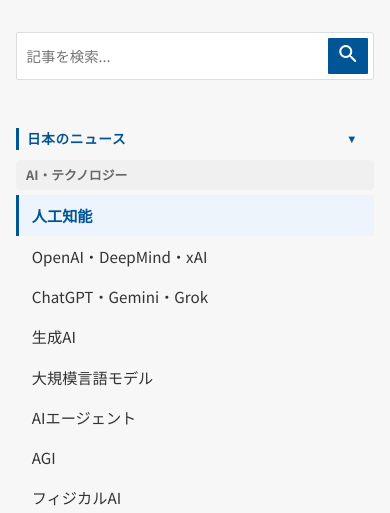
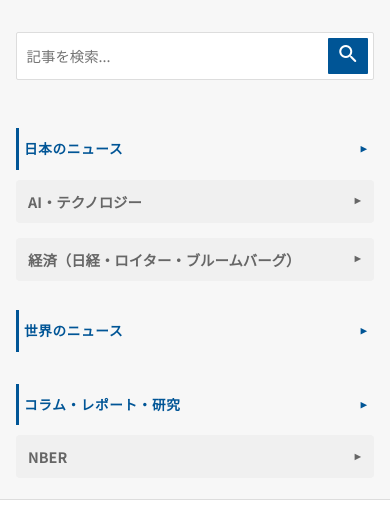
Before and after one commit to ChungWookyung/testweb, a website: page public/index.html in a window 390 px wide. Shown: the part 62-575 px from the top of the page. Drawn offline with Linux system fonts and the light colour scheme; no server answers.

Commit message:
design UI for Smartphone

```diff
--- a/public/index.html
+++ b/public/index.html
@@ -36,7 +36,7 @@
 
                     <!-- Mid-Category: AI -->
                     <div class="mid-category">
-                        <div class="mid-cat-title">AI・テクノロジー</div>
+                        <div class="mid-cat-title">AI・テクノロジー<span class="toggle-icon">▼</span></div>
                         <ul class="categories">
                             <li class="active" data-query="人工知能" data-region="jp">人工知能</li>
                             <li data-query="OpenAI OR Anthropic OR &quot;Google DeepMind&quot; OR xAI" data-region="jp">
@@ -58,7 +58,7 @@
 
                     <!-- Mid-Category: Economy -->
                     <div class="mid-category">
-                        <div class="mid-cat-title">経済（日経・ロイター・ブルームバーグ）</div>
+                        <div class="mid-cat-title">経済（日経・ロイター・ブルームバーグ）<span class="toggle-icon">▼</span></div>
                         <ul class="categories">
                             <li data-query="日本の (個人消費 OR 消費動向) AND (site:jp.reuters.com OR site:nikkei.com OR site:bloomberg.com/jp)"
                                 data-region="jp">日本の消費</li>
@@ -102,7 +102,7 @@
 
                     <!-- Mid-Category: NBER -->
                     <div class="mid-category">
-                        <div class="mid-cat-title">NBER</div>
+                        <div class="mid-cat-title">NBER<span class="toggle-icon">▼</span></div>
                         <ul class="categories">
                             <li data-type="custom" data-url="http://www.nber.org/rss/new.xml"
                                 data-query="NBER New Papers">New Papers</li>
--- a/public/script.js
+++ b/public/script.js
@@ -22,18 +22,62 @@ document.addEventListener('DOMContentLoaded', () => {
 
     // Sidebar Toggle Logic
     // Sidebar Toggle Logic (Updated for Nested Structure)
+    // Sidebar Toggle Logic (Main Sections)
     const sectionTitles = document.querySelectorAll('.section-title');
     sectionTitles.forEach(title => {
         title.addEventListener('click', () => {
             const section = title.parentElement;
-            // Toggle all categories lists within this section
+
+            // Toggle title arrow first to determine target state
+            title.classList.toggle('collapsed');
+            const isCollapsed = title.classList.contains('collapsed');
+
+            // Force all children to match the section state
             const categories = section.querySelectorAll('.categories');
-            categories.forEach(cat => cat.classList.toggle('collapsed'));
+            categories.forEach(cat => {
+                if (isCollapsed) cat.classList.add('collapsed');
+                else cat.classList.remove('collapsed');
+            });
 
-            // Toggle title arrow
-            title.classList.toggle('collapsed');
+            const midCatTitles = section.querySelectorAll('.mid-cat-title');
+            midCatTitles.forEach(t => {
+                if (isCollapsed) t.classList.add('collapsed');
+                else t.classList.remove('collapsed');
+            });
         });
     });
+
+    // Sidebar Toggle Logic (Sub-Categories)
+    const midCatTitles = document.querySelectorAll('.mid-cat-title');
+    midCatTitles.forEach(title => {
+        title.addEventListener('click', (e) => {
+            e.stopPropagation(); // Prevent bubbling to section title
+            const categoryList = title.nextElementSibling; // The <ul>
+            if (categoryList && categoryList.classList.contains('categories')) {
+                categoryList.classList.toggle('collapsed');
+                title.classList.toggle('collapsed');
+            }
+        });
+    });
+
+    // Mobile: Default to collapsed
+    if (window.innerWidth <= 768) {
+        sectionTitles.forEach(title => {
+            // Trigger click to collapse (since default is open)
+            // Or manually add classes
+            const section = title.parentElement;
+            const categories = section.querySelectorAll('.categories');
+            categories.forEach(cat => cat.classList.add('collapsed'));
+            title.classList.add('collapsed');
+        });
+
+        midCatTitles.forEach(title => {
+            // Also collapse sub-categories specifically
+            const categoryList = title.nextElementSibling;
+            if (categoryList) categoryList.classList.add('collapsed');
+            title.classList.add('collapsed');
+        });
+    }
 
     categoryItems.forEach(item => {
         item.addEventListener('click', () => {
@@ -49,8 +93,9 @@ document.addEventListener('DOMContentLoaded', () => {
             currentTopic = topic;
             currentRegion = region;
 
-            const regionLabel = region === 'us' ? ' (World)' : '';
-            currentTopicLabel.textContent = topic + regionLabel;
+            // Use the text content of the clicked item for the display title
+            const displayTitle = item.firstChild.textContent.trim();
+            currentTopicLabel.textContent = displayTitle;
 
             // Clear search (visual)
             searchInput.value = '';
--- a/public/style.css
+++ b/public/style.css
@@ -141,7 +141,6 @@ body {
 .categories {
     transition: max-height 0.3s ease, opacity 0.3s ease;
     max-height: 1000px;
-    /* Increased for larger content */
     opacity: 1;
     overflow: hidden;
 }
@@ -154,17 +153,31 @@ body {
     font-size: 0.8rem;
     font-weight: 700;
     color: #666;
-    padding: 5px 10px;
+    padding: 8px 10px;
     background-color: #f0f0f0;
     margin-bottom: 5px;
     border-radius: 4px;
+    cursor: pointer;
+    /* Clickable */
+    display: flex;
+    justify-content: space-between;
+    align-items: center;
+    user-select: none;
+    transition: background-color 0.2s;
+}
+
+.mid-cat-title:hover {
+    background-color: #e0e0e0;
+}
+
+.mid-cat-title.collapsed .toggle-icon {
+    transform: rotate(-90deg);
 }
 
 .categories.collapsed {
     max-height: 0;
     opacity: 0;
     margin: 0;
-    /* Remove margin when collapsed */
 }
 
 .categories li {
@@ -627,10 +640,24 @@ body {
         flex-shrink: 0;
         height: auto;
         overflow-y: visible;
+        max-height: none;
+        /* Let content expand */
+    }
+
+    /* Adjust mid-category title for mobile */
+    .mid-cat-title {
+        padding: 10px 12px;
+        /* larger touch target */
+        font-size: 0.9rem;
+    }
+
+    .section-title {
+        padding: 10px 5px;
+        /* larger touch target */
     }
 
     .main-content {
-        padding: 1.5rem;
+        padding: 1rem;
         overflow: visible;
     }
 
```
